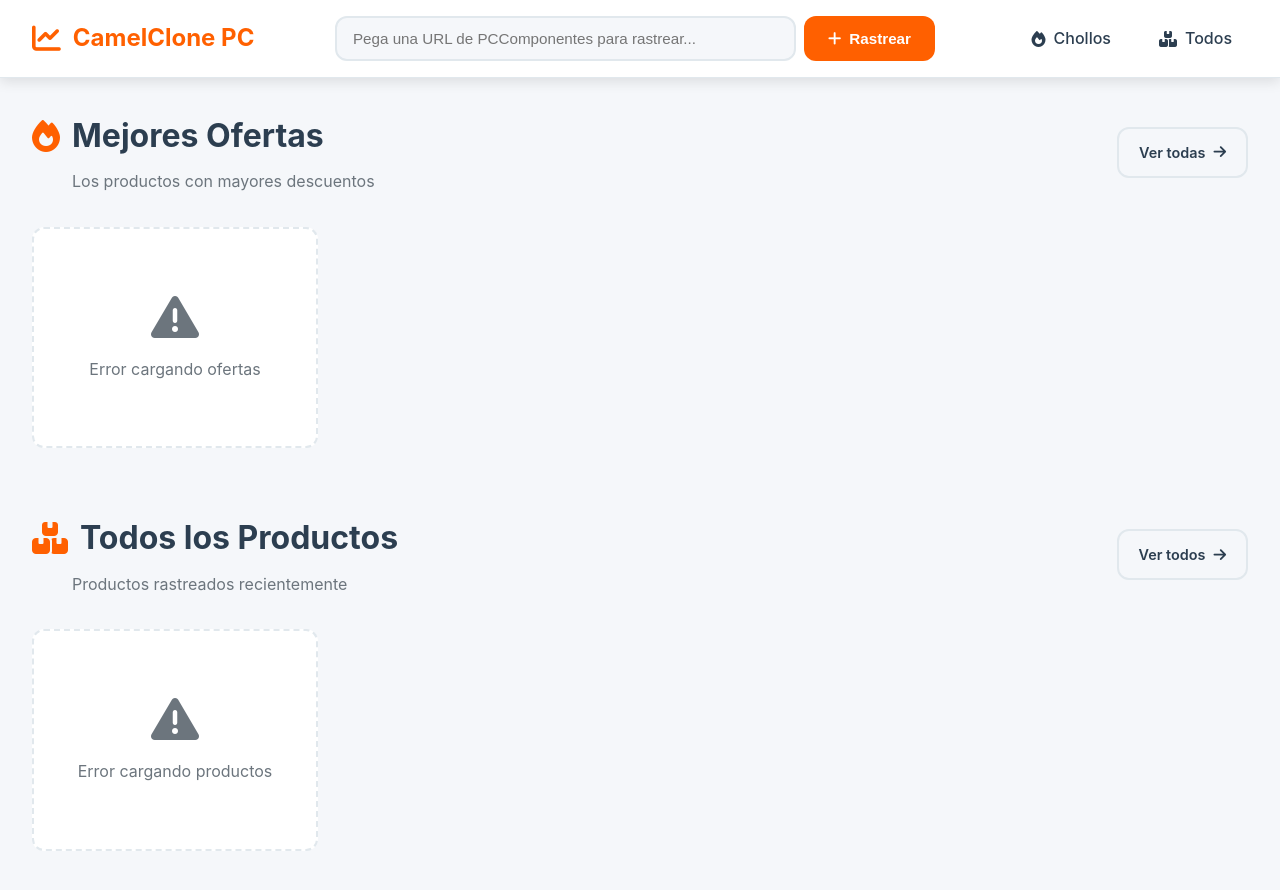
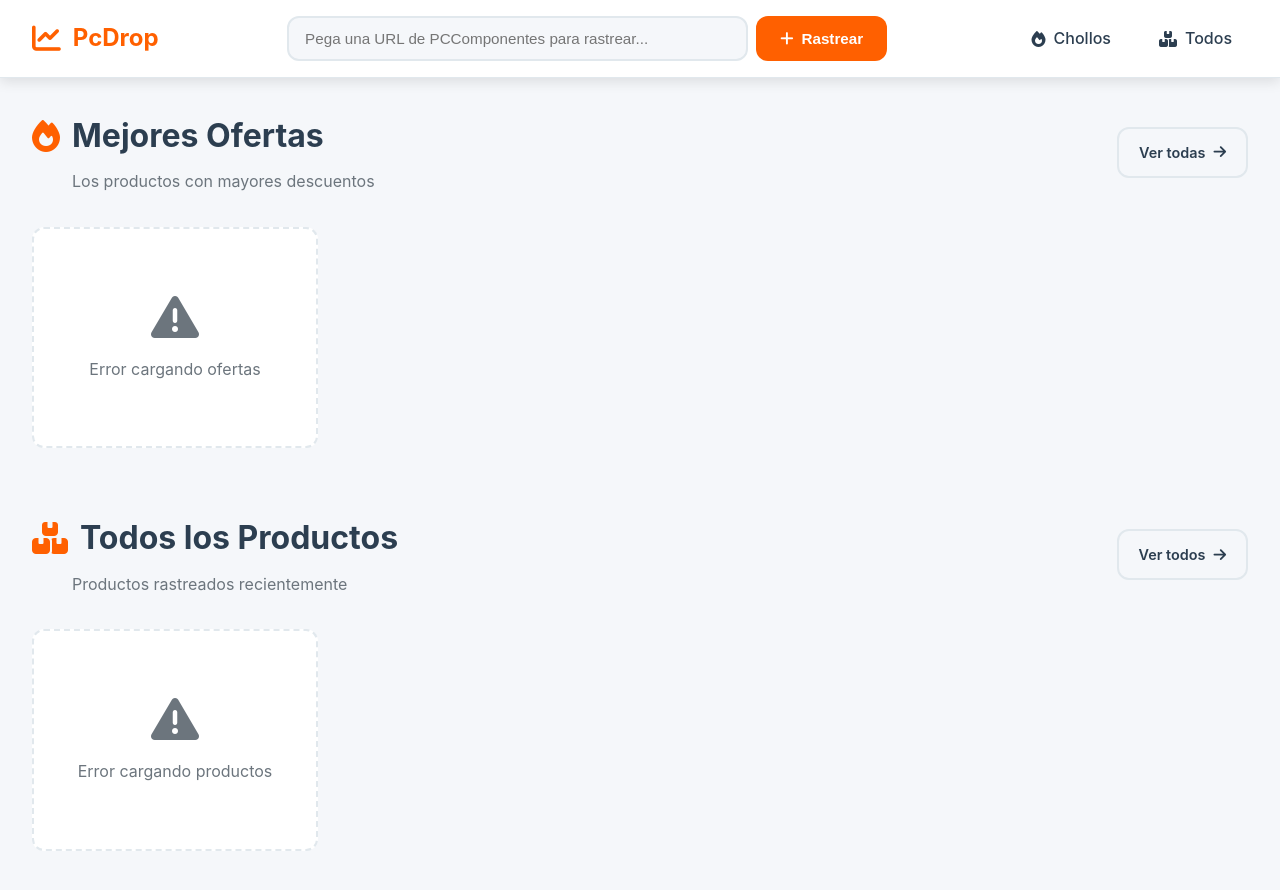
Before and after one commit to jfmartinez10/Rastreador-de-precios-sobre-PcComponentes, a website: page public/index.html in a window 1280 px wide. Drawn offline with Linux system fonts and the light colour scheme; no server answers.

Commit message:
feat: Renombrar aplicación a PcDrop en home

```diff
--- a/public/index.html
+++ b/public/index.html
@@ -3,7 +3,7 @@
 <head>
     <meta charset="UTF-8">
     <meta name="viewport" content="width=device-width, initial-scale=1.0">
-    <title>CamelClone PC - Rastreador de Precios PCComponentes</title>
+    <title>PcDrop - Rastreador de Precios PCComponentes</title>
     <link rel="stylesheet" href="style.css">
     <link rel="stylesheet" href="https://cdnjs.cloudflare.com/ajax/libs/font-awesome/6.5.1/css/all.min.css">
 </head>
@@ -12,7 +12,7 @@
         <nav class="nav-container">
             <a href="/" class="logo">
                 <i class="fas fa-chart-line"></i>
-                <span>CamelClone PC</span>
+                <span>PcDrop</span>
             </a>
 
             <div class="search-bar">
```
